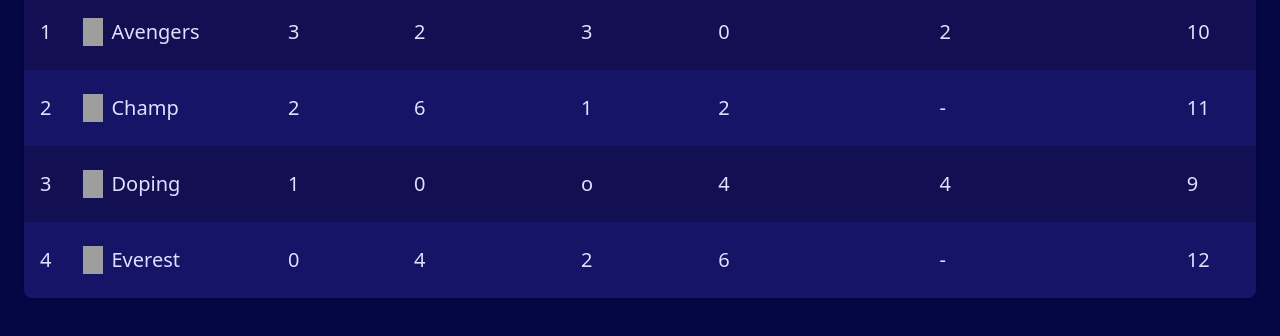
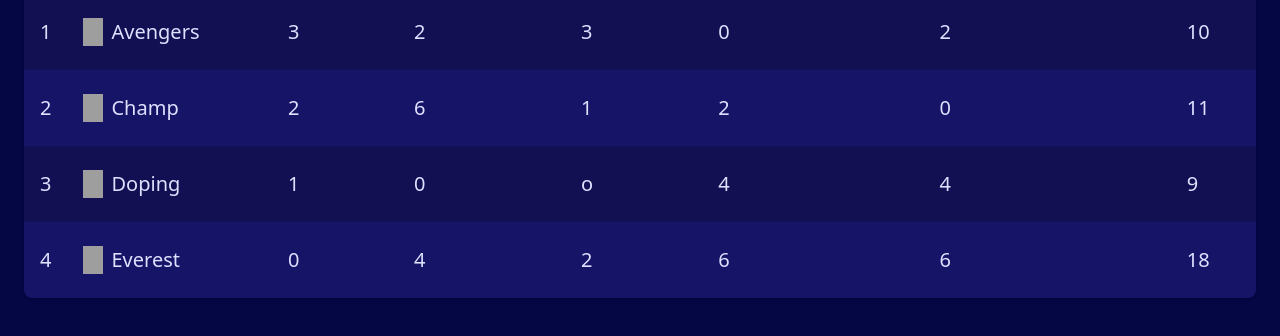
Before and after one commit to D4shka/sports.nubisoft.mn, a Next.js app: page / in a window 1280 px wide. Shown: the part 746-1082 px from the top of the page. Built offline with nearby package versions, Linux system fonts and the light colour scheme; grey boxes are pictures that could not be loaded.

Commit message:
last of last

```diff
--- a/src/pages/ScoreBoard/ScoreBoard.js
+++ b/src/pages/ScoreBoard/ScoreBoard.js
@@ -311,7 +311,7 @@ const ScoreBoard = () => {
                           <td class="px-6 py-4 whitespace-nowrap">6</td>
                           <td class="px-6 py-4 whitespace-nowrap">1</td>
                           <td class="px-6 py-4 whitespace-nowrap">2</td>
-                          <td class="px-6 py-4 whitespace-nowrap">-</td>
+                          <td class="px-6 py-4 whitespace-nowrap">0</td>
                           <td class="px-6 py-4 whitespace-nowrap">11</td>
                         </tr>
                         <tr class="bg-black bg-opacity-20">
@@ -345,8 +345,8 @@ const ScoreBoard = () => {
                           <td class="px-6 py-4 whitespace-nowrap">4</td>
                           <td class="px-6 py-4 whitespace-nowrap">2</td>
                           <td class="px-6 py-4 whitespace-nowrap">6</td>
-                          <td class="px-6 py-4 whitespace-nowrap">-</td>
-                          <td class="px-6 py-4 whitespace-nowrap">12</td>
+                          <td class="px-6 py-4 whitespace-nowrap">6</td>
+                          <td class="px-6 py-4 whitespace-nowrap">18</td>
                         </tr>
                       </tbody>
                     </table>
```
